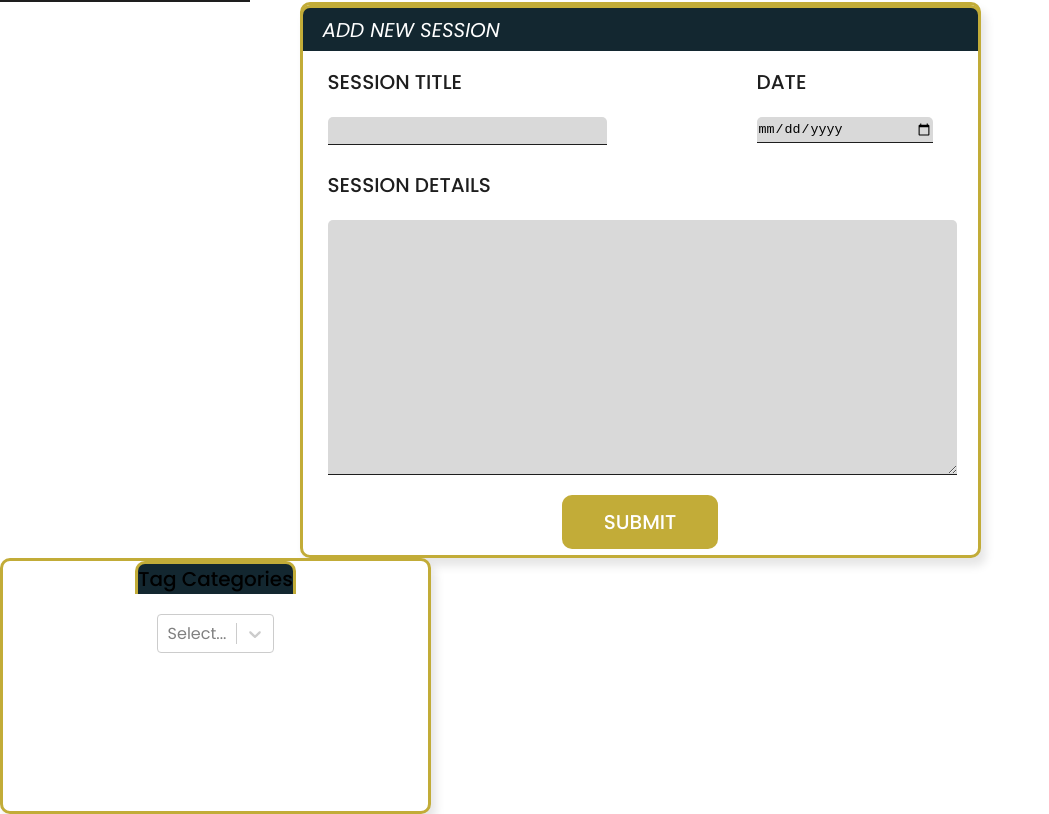
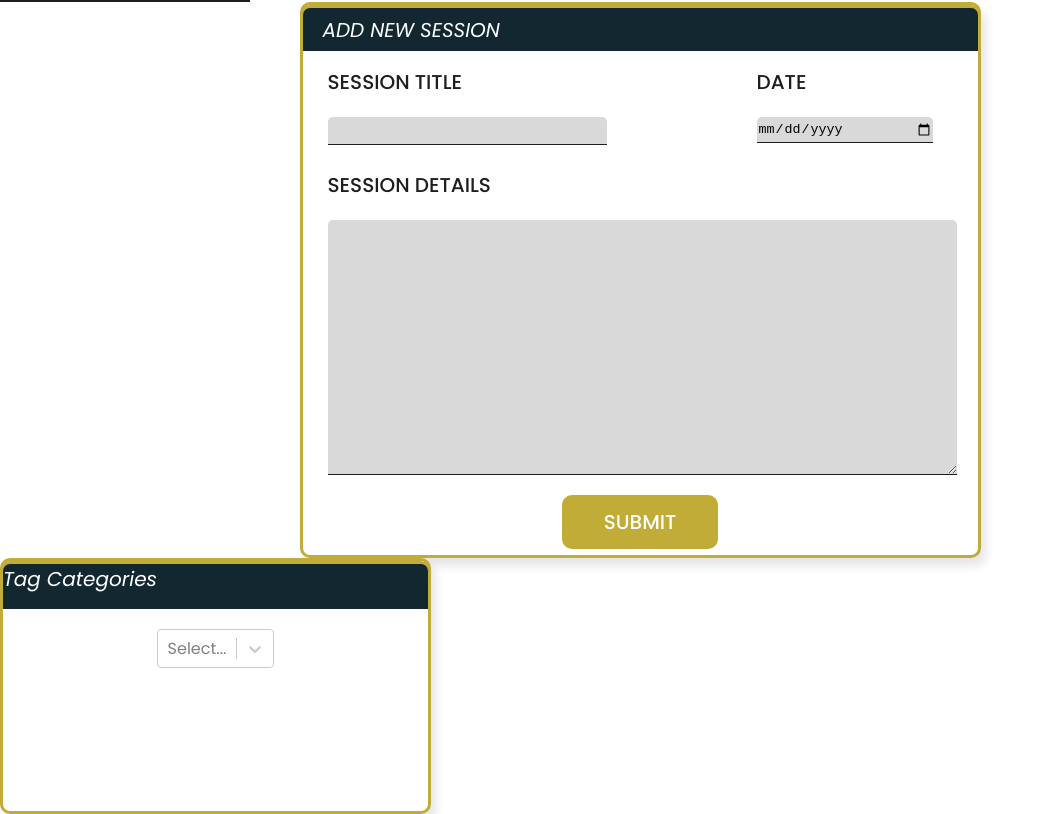
Before and after one commit to alliebourden/fableforge, a React (Vite) app: page /session-editor in a window 1280 px wide. Shown: the part 1023-1837 px from the top of the page, without its empty margins (0-1049 px from the left). Built offline with nearby package versions, Linux system fonts and the light colour scheme.

Commit message:
style - title: italic, color

```diff
--- a/src/components/CategoryTags.jsx
+++ b/src/components/CategoryTags.jsx
@@ -22,6 +22,10 @@ const categoryStyle = {
     borderRight: "3px solid #C2AC38",
     borderLeft: "3px solid #C2AC38",
     background: "#132730",
+    width: "425px",
+    height: "45px",
+    color: "#FFF",
+    fontStyle: "italic",
   },
 };
 
```
